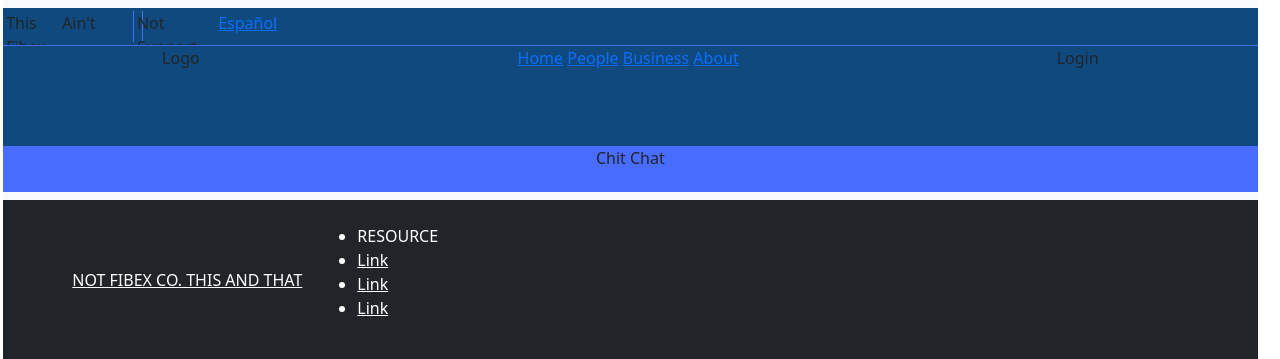
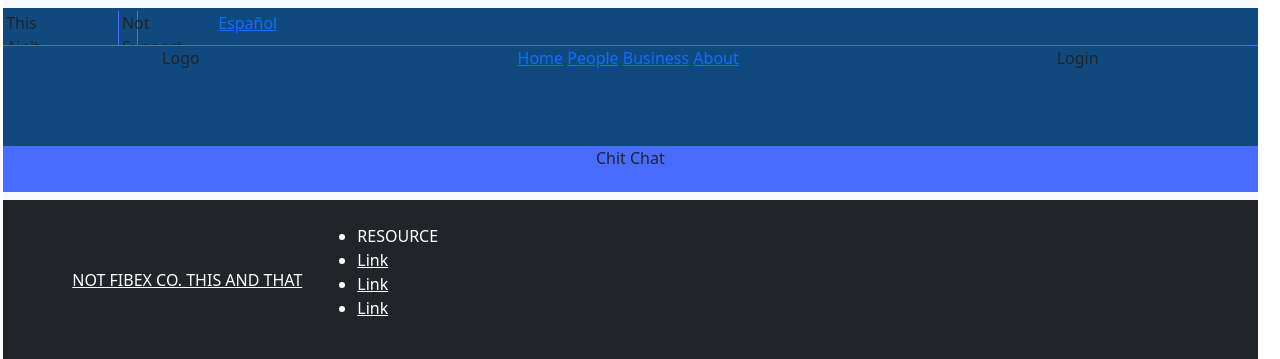
Before and after one commit to laponte16/isp-sample, a PHP site: page / in a window 1280 px wide. Shown: the top 359 px of the page. Run offline with PHP 8.4, Linux system fonts and the light colour scheme; some libraries are stand-ins or nearby versions.

Commit message:
Update styles.css

```diff
--- a/styles.css
+++ b/styles.css
@@ -37,14 +37,10 @@ nav{
     text-align: justify;
 }
 .navTop1{
-    width: 80%;
-    height: 100%;
+    width: 60%;
 }
 .navTop2{
-    width: 10%;
-    height: 100%;
-
-    margin-left: 15%;
+    width: 20%;
 
     border-left: solid 1px #476CFF;
     border-right: solid 1px #476CFF;
@@ -52,8 +48,7 @@ nav{
     padding-right: 3px;
 }
 .navTop3{
-    width: 10%;
-    height: 100%;
+    width: 20%;
 }
 .navMid{
     background-color: #10497E;
```
